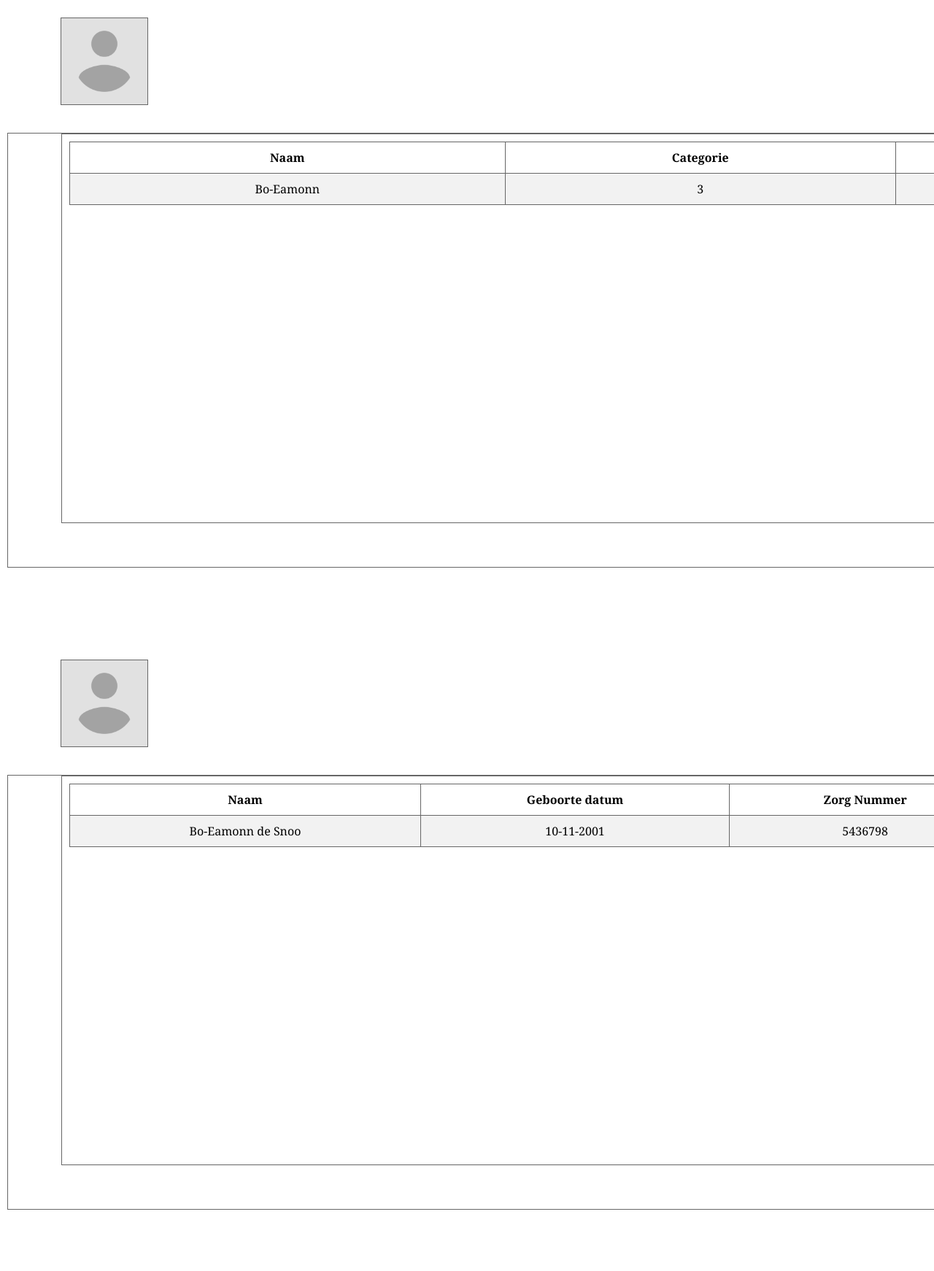
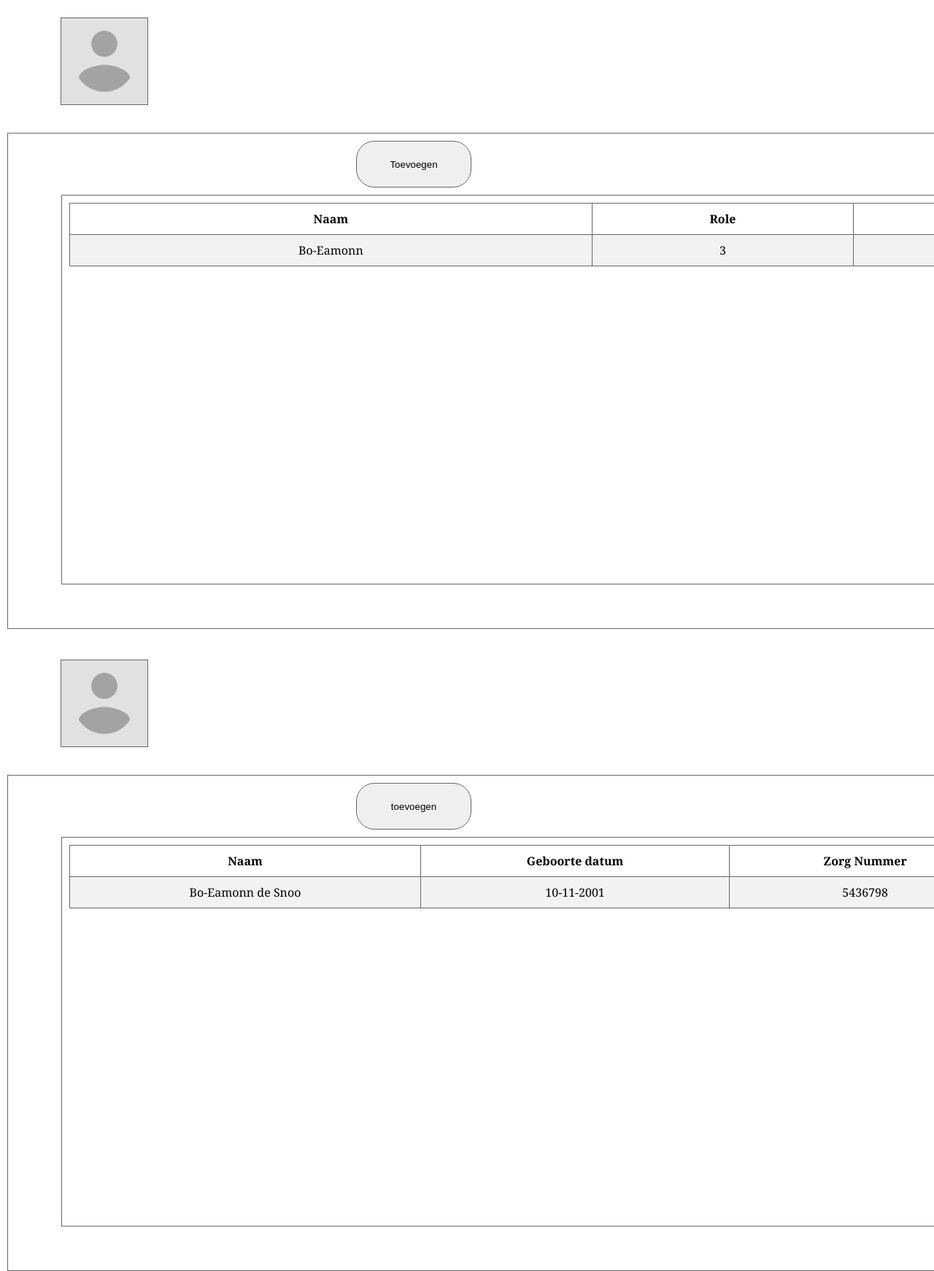
Before and after one commit to Bo-Eamonn/HealthOne_MVC, a PHP site: page /home.php in a window 1280 px wide; the page is wider, and only the part inside the window is pictured. Shown: the part 1544-3286 px from the top of that part at 73% size. Before the commit the page ends 3202 px from the top of that part, so only its background shows below. Run offline with PHP 8.4, Linux system fonts and the light colour scheme; data comes from the database, SQL or seed files in the repository; some libraries are stand-ins or nearby versions.

Commit message:
Bo | Added button and changed a name thingie in user

```diff
--- a/templates/patient/showPatient.php
+++ b/templates/patient/showPatient.php
@@ -20,6 +20,7 @@ require_once "templates/nav.php";
             <?php
             ?>
             <div class="container">
+                <button>toevoegen</button>
                 <div class="table">
                     <?php
                             echo "<table>";
--- a/templates/user/showUser.php
+++ b/templates/user/showUser.php
@@ -21,13 +21,14 @@ require_once "templates/nav.php";
 
             ?>
             <div class="container">
+                <button>Toevoegen</button>
                 <div class="table">
                     <?php
 
                             echo "<table>";
                             echo "<tr>";
                                 echo "<th>Naam</th>";
-                                echo "<th>Categorie</th>";
+                                echo "<th>Role</th>";
                                 echo "<th>Edit</th>";
                             echo "</tr>";
                                 foreach ($result as $user) {
```
